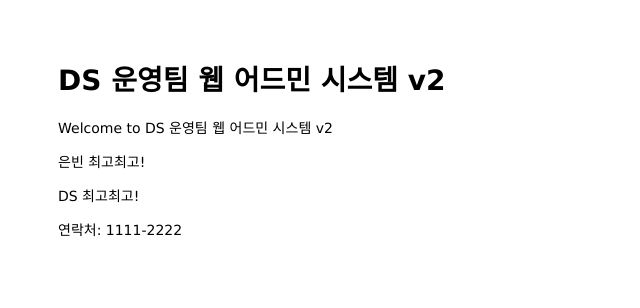
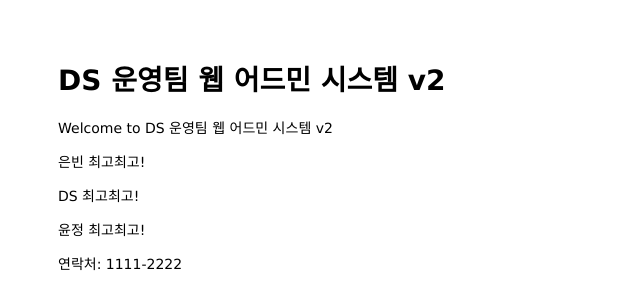
Before and after one commit to binbinbean/mastering-git-github, a website: page public/index.html in a window 1280 px wide. Shown: the whole page, without its empty margins (0-640 px from the left). Drawn offline with Linux system fonts and the light colour scheme.

Commit message:
윤정최고최고

```diff
--- a/public/index.html
+++ b/public/index.html
@@ -9,6 +9,7 @@
     <p>Welcome to DS 운영팀 웹 어드민 시스템 v2</p>
     <p>은빈 최고최고!</p>
     <p>DS 최고최고!</p>
+    <p>윤정 최고최고!</p>
   </body>
 
   <footer>
```
